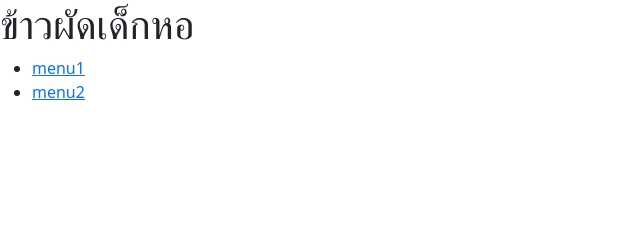
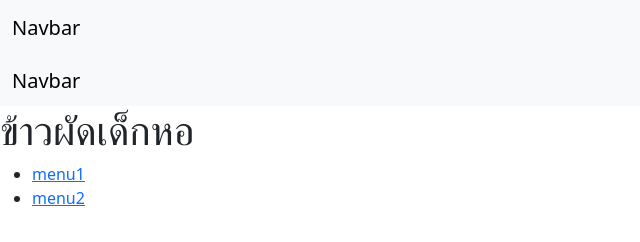
Before and after one commit to 6530200606/dormfood, a plain HTML site: page menu1.html in a window 1280 px wide. Shown: the whole page, without its empty margins (0-640 px from the left). Drawn offline with nearby package versions, Linux system fonts and the light colour scheme.

Commit message:
DevB/Add Navbar

```diff
--- a/menu1.html
+++ b/menu1.html
@@ -7,6 +7,19 @@
     <link href="https://cdn.jsdelivr.net/npm/bootstrap@5.3.2/dist/css/bootstrap.min.css" rel="stylesheet" integrity="sha384-T3c6CoIi6uLrA9TneNEoa7RxnatzjcDSCmG1MXxSR1GAsXEV/Dwwykc2MPK8M2HN" crossorigin="anonymous">
 </head>
 <body>
+            <!-- As a link -->
+    <nav class="navbar bg-body-tertiary">
+        <div class="container-fluid">
+        <a class="navbar-brand" href="#">Navbar</a>
+        </div>
+    </nav>
+
+    <!-- As a heading -->
+    <nav class="navbar bg-body-tertiary">
+        <div class="container-fluid">
+        <span class="navbar-brand mb-0 h1">Navbar</span>
+        </div>
+    </nav>
     <h1>ข้าวผัดเด็กหอ</h1>
     <ul>
         <li>
```
Also changed, not shown: index.html (+14 -0 lines), menu2.html (+13 -0 lines), menu3.html (+13 -0 lines).
